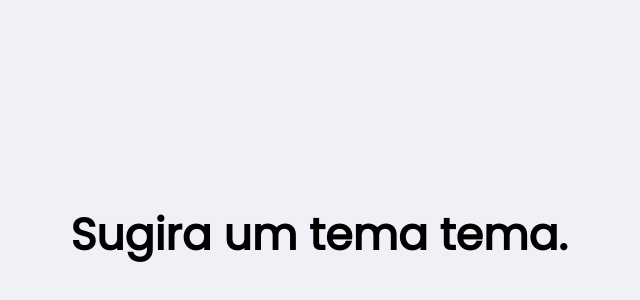
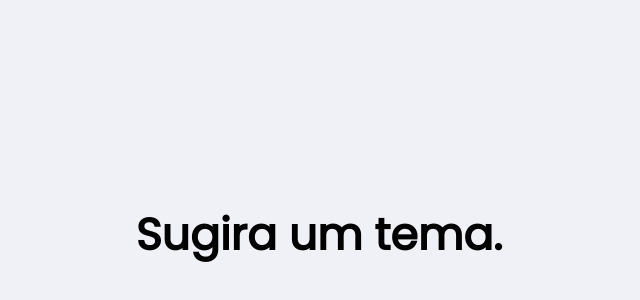
Before and after one commit to amorimmaria/TCC-Theme-Ideas, a React (Create React App) app in the folder packages/web/: page /suggest in a window 1280 px wide. Shown: the part 166-466 px from the top of the page, without its empty margins (321-961 px from the left). Built offline with nearby package versions, Linux system fonts and the light colour scheme.

Commit message:
Update index

```diff
--- a/packages/web/src/pages/suggestTheme/index.tsx
+++ b/packages/web/src/pages/suggestTheme/index.tsx
@@ -2,7 +2,7 @@ import React from 'react';
 
 function SuggestTheme(){
   return (
-    <h1>Sugira um tema tema.</h1>
+    <h1>Sugira um tema.</h1>
   )
 }
 
```
